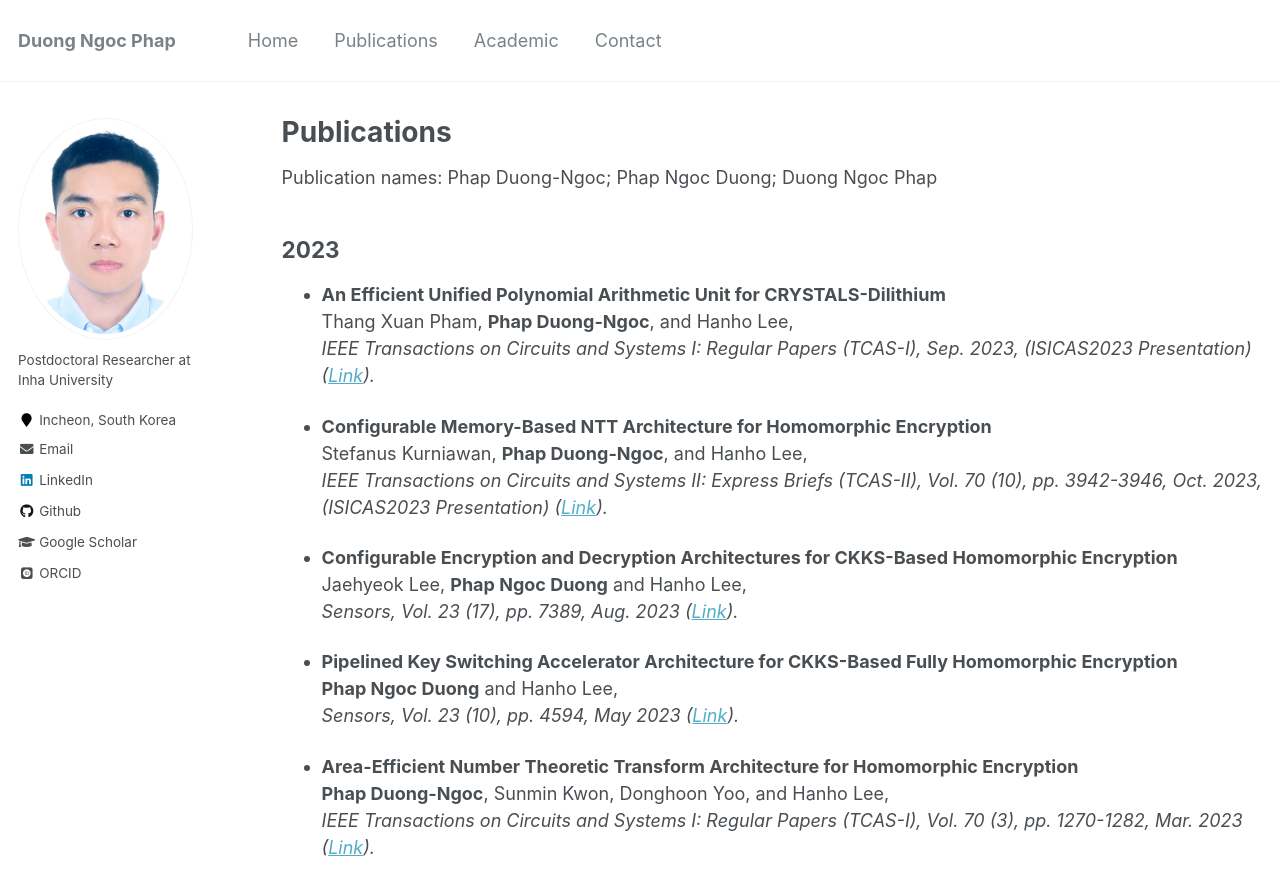
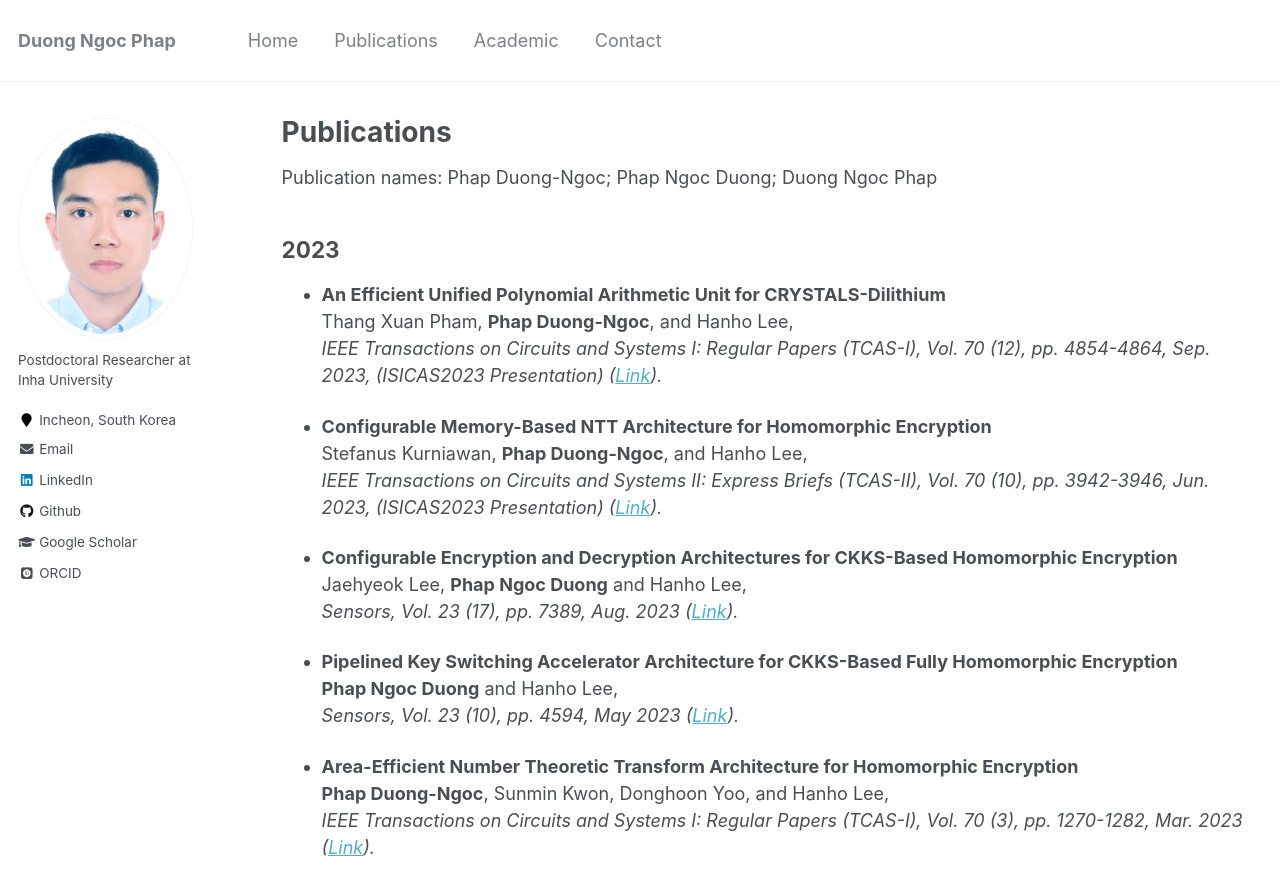
Before and after one commit to phapdn/phapdn.github.io, a Jekyll site: the page built from _pages/publications.md, in a window 1280 px wide and 900 px high. Shown: the top 895 px of the window. Built offline with Jekyll 4.4.1, drawn with Linux system fonts in a browser that asks for light colours; some web fonts are replaced.

Commit message:
Update publications.md

```diff
--- a/_pages/publications.md
+++ b/_pages/publications.md
@@ -11,11 +11,11 @@ Publication names: Phap Duong-Ngoc; Phap Ngoc Duong; Duong Ngoc Phap
 
 * **An Efficient Unified Polynomial Arithmetic Unit for CRYSTALS-Dilithium**
   Thang Xuan Pham, **Phap Duong-Ngoc**, and Hanho Lee,
-  *IEEE Transactions on Circuits and Systems I: Regular Papers (TCAS-I), Sep. 2023, (ISICAS2023 Presentation) (<a href="https://ieeexplore.ieee.org/abstract/document/10266817">Link</a>).*
+  *IEEE Transactions on Circuits and Systems I: Regular Papers (TCAS-I), Vol. 70 (12), pp. 4854-4864, Sep. 2023, (ISICAS2023 Presentation) (<a href="https://ieeexplore.ieee.org/abstract/document/10266817">Link</a>).*
 
 * **Configurable Memory-Based NTT Architecture for Homomorphic Encryption**
   Stefanus Kurniawan, **Phap Duong-Ngoc**, and Hanho Lee,
-  *IEEE Transactions on Circuits and Systems II: Express Briefs (TCAS-II), Vol. 70 (10), pp. 3942-3946, Oct. 2023, (ISICAS2023 Presentation) (<a href="https://ieeexplore.ieee.org/document/10163901">Link</a>).*
+  *IEEE Transactions on Circuits and Systems II: Express Briefs (TCAS-II), Vol. 70 (10), pp. 3942-3946, Jun. 2023, (ISICAS2023 Presentation) (<a href="https://ieeexplore.ieee.org/document/10163901">Link</a>).*
 
 * **Configurable Encryption and Decryption Architectures for CKKS-Based Homomorphic Encryption**
   Jaehyeok Lee, **Phap Ngoc Duong** and Hanho Lee,
```
